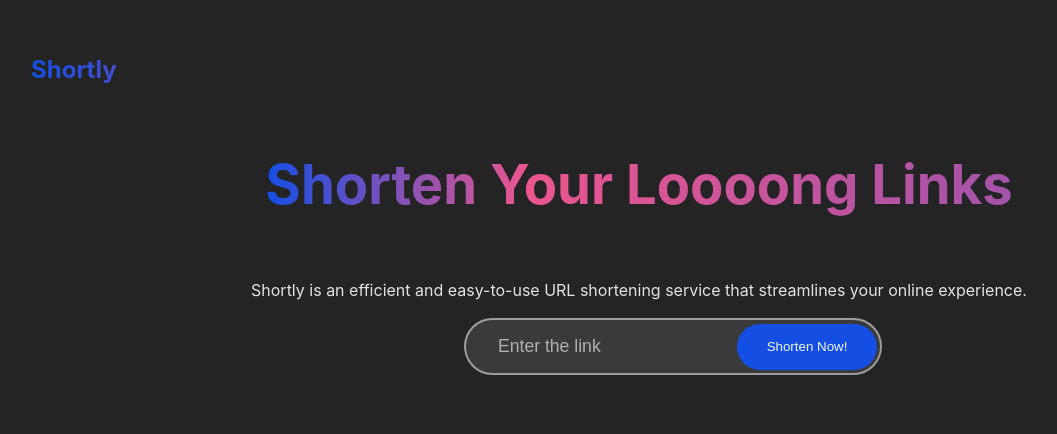
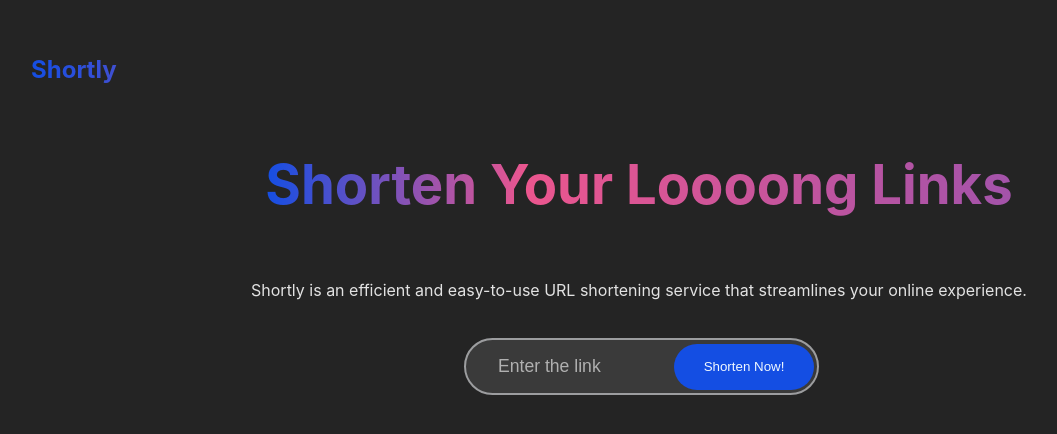
Before and after one commit to deja-v/shortly, a React (Vite) app: page / in a window 1280 px wide. Shown: the top 434 px of the page, without its empty margins (1-1058 px from the left). Built offline with nearby package versions, Linux system fonts and the light colour scheme.

Commit message:
update button css

```diff
--- a/src/index.css
+++ b/src/index.css
@@ -71,6 +71,7 @@ input::placeholder {
   width: 350px;
   max-width: 100%;
   position: relative;
+  margin: 20px;
 }
 
 .wrapper input {
@@ -78,7 +79,7 @@ input::placeholder {
   border: 2px solid #9c9d9f;
   border-radius: 50px;
   padding: 1rem 2rem;
-  width: 100%;
+  width: 82%;
 }
 
 .wrapper button {
@@ -89,7 +90,8 @@ input::placeholder {
   height: 80%;
   width: 40%;
   position: absolute;
-  transform: translateX(195%);
+  /* transform: translateX(195%); */
+  right: 0;
   top: 10%;
 
 }
```
